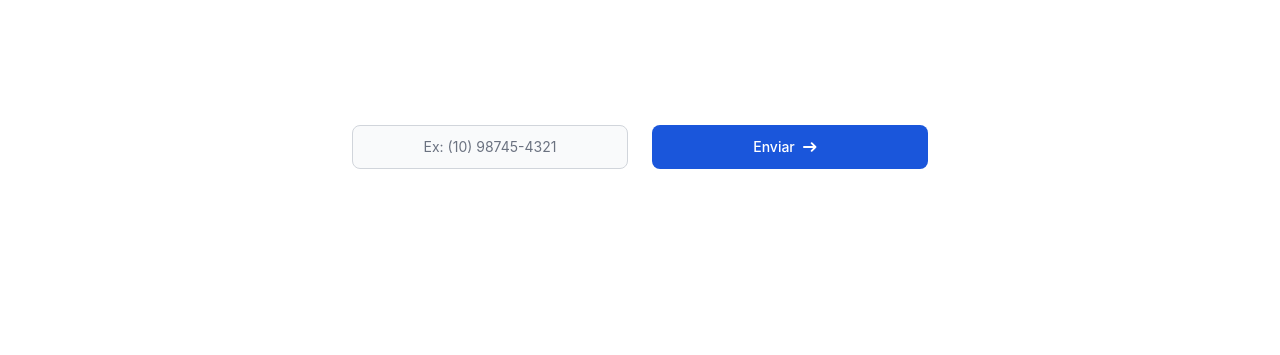
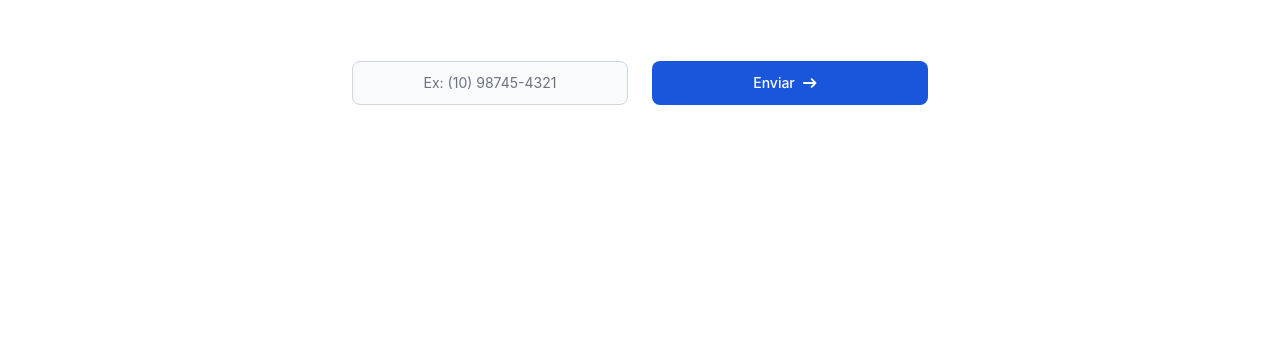
Before and after one commit to ChamaNoZap/ChamaNoZap, a plain HTML site: page index.html in a window 1280 px wide. Shown: the part 335-690 px from the top of the page. Drawn offline with nearby package versions, Linux system fonts and the light colour scheme.

Commit message:
Update index.html

```diff
--- a/index.html
+++ b/index.html
@@ -48,8 +48,8 @@
     </div>
 
 
-    <section class="h-4/5 w-full bg-white dark:bg-gray-900 py-8 lg:py-16">
-        <div class="py-8 px-4 mx-auto max-w-screen-xl text-center lg:py-16">
+    <section class="h-4/5 w-full bg-white dark:bg-gray-900 py-8 lg:py-8">
+        <div class="py-8 px-4 mx-auto max-w-screen-xl text-center lg:py-8">
             <h1 class="mb-4 text-4xl font-extrabold tracking-tight leading-none text-gray-900 md:text-5xl lg:text-6xl dark:text-white">Digite o número de telefone com DDD.</h1>
             <p class="mb-8 text-lg font-normal text-gray-500 lg:text-xl sm:px-16 lg:px-48 dark:text-gray-400">App desenvolvido para facilitar o usuário a enviar mensagem via WhatsApp sem precisar ADD um novo número na lista de contatos.</p>
 
```
